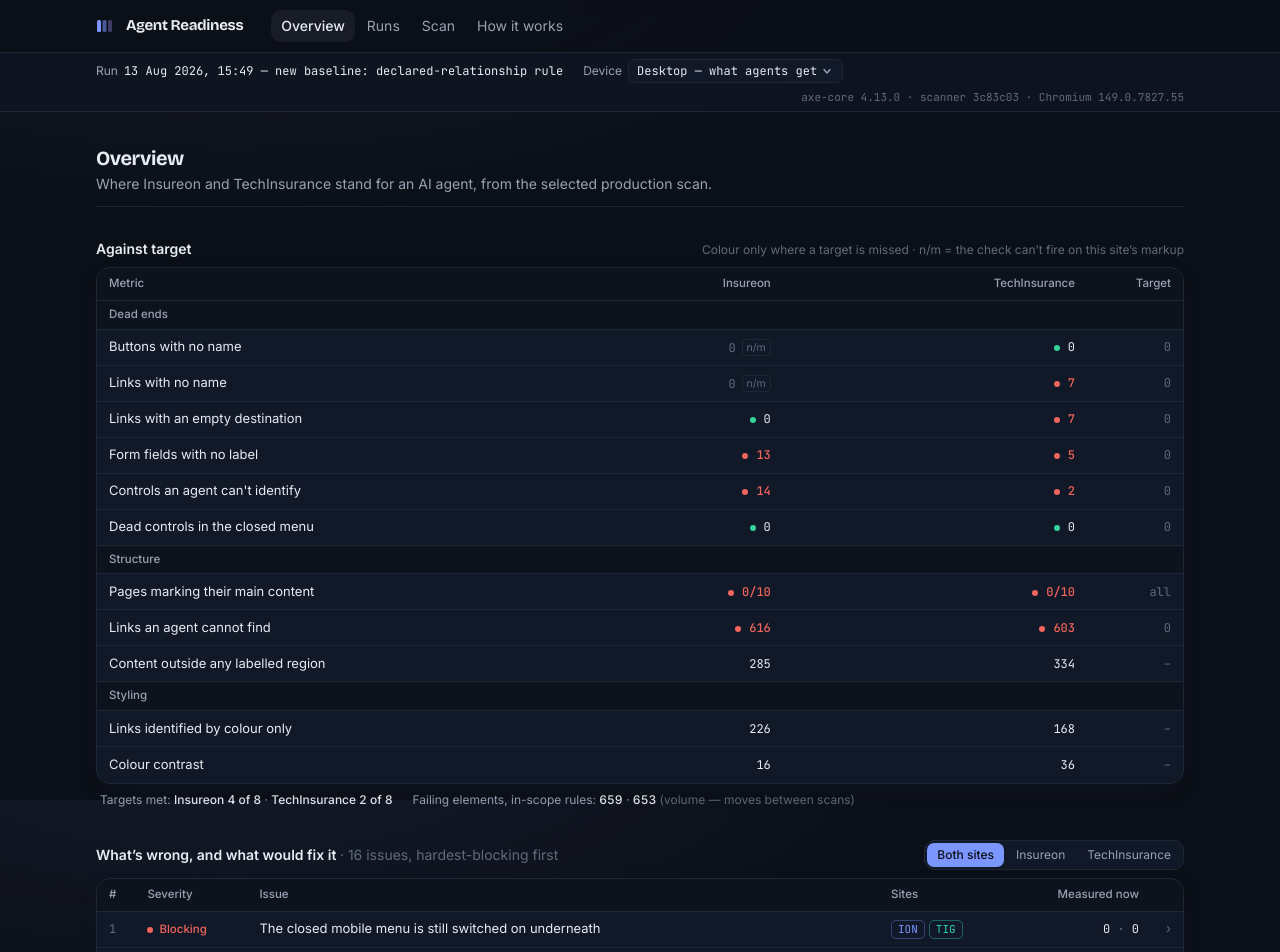
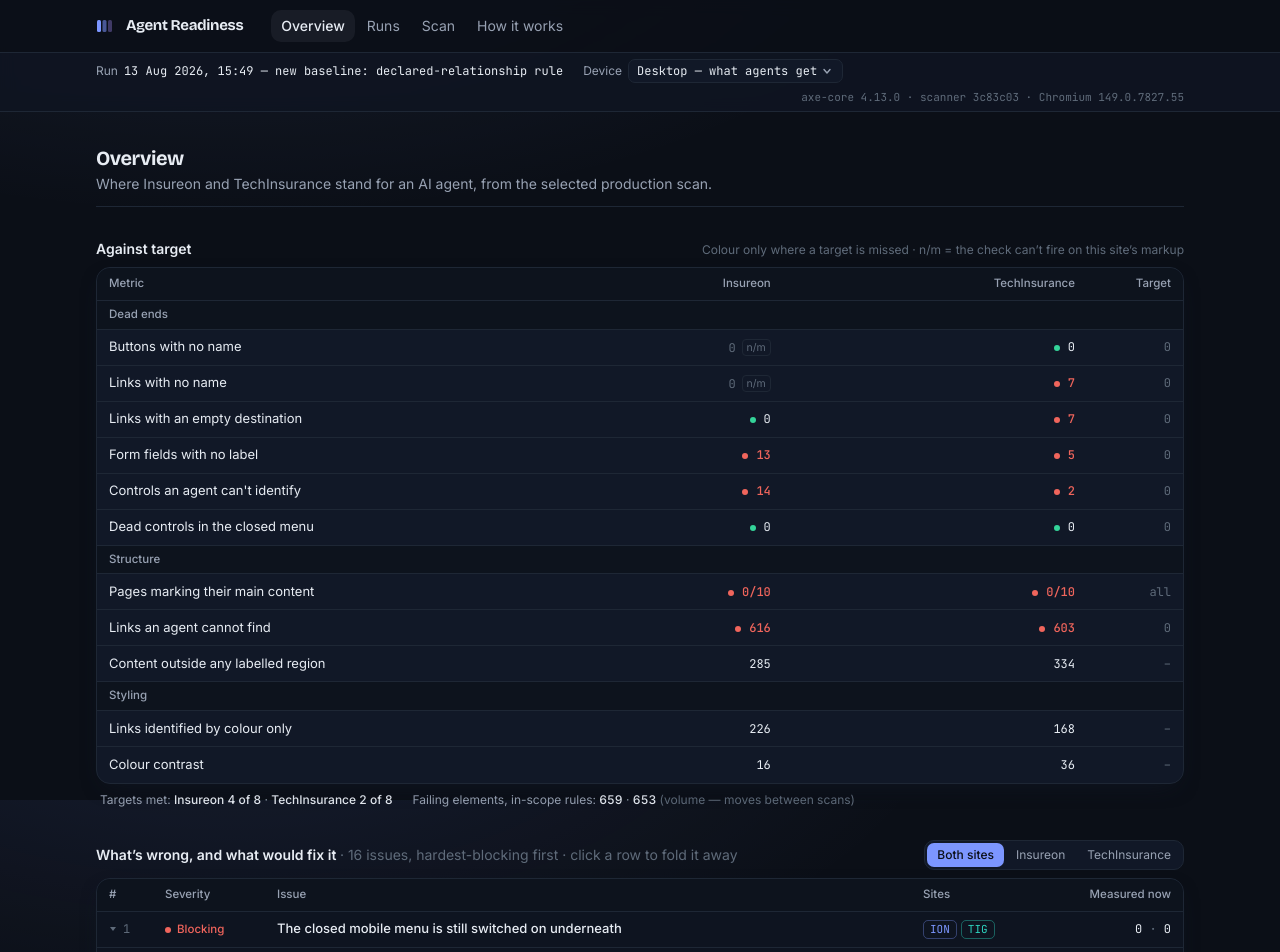
Before and after one commit to juanflores-ion/a11y-checker, a Next.js app: page / in a window 1280 px wide. Shown: the top 952 px of the page. Built offline with nearby package versions, Linux system fonts and the light colour scheme.

Commit message:
Issue rows open by default, with the caret on the left and the whole row as the target

```diff
--- a/src/components/overview/IssuesTable.tsx
+++ b/src/components/overview/IssuesTable.tsx
@@ -11,7 +11,7 @@
 import { SegmentedControl } from '../ui/SegmentedControl';
 import { SiteChip } from '../ui/SiteChip';
 import { StatusDot, type DotTone } from '../ui/StatusDot';
-import { FIGURE_CLASS, Table, TBody, Td, Th, THead, GroupRow, ToggleCell } from '../ui/Table';
+import { FIGURE_CLASS, Table, TBody, Td, Th, THead, GroupRow } from '../ui/Table';
 import { Tag } from '../ui/Tag';
 import { IssuePicture } from './IssuePicture';
 
@@ -45,7 +45,22 @@
   metricsByBrand: Record<Brand, Record<string, ResolvedMetric[]>>;
 }) {
   const [site, setSite] = useState<SiteFilter>('both');
-  const [openId, setOpenId] = useState<string | null>(null);
+  /**
+   * Every row starts open, and the state tracks what has been *closed*.
+   *
+   * The row's whole point is the picture and the plain sentence inside it; a
+   * table of 16 collapsed titles asks the reader to guess that anything is
+   * there. Closing is the deliberate act — for the reader who has read one and
+   * wants it out of the way — so nothing is hidden on arrival.
+   */
+  const [closed, setClosed] = useState<ReadonlySet<string>>(() => new Set());
+  const toggle = (id: string) =>
+    setClosed((prev) => {
+      const next = new Set(prev);
+      if (next.has(id)) next.delete(id);
+      else next.add(id);
+      return next;
+    });
 
   const { tracked, parked } = useMemo(() => {
     const sorted = sortIssues(ISSUES);
@@ -61,7 +76,8 @@
           What’s wrong, and what would fix it{' '}
           <span className="font-normal text-faint">
             · {visible.length} issue{visible.length === 1 ? '' : 's'}
-            {parked.length ? ` · ${parked.length} owned elsewhere` : ''}, hardest-blocking first
+            {parked.length ? ` · ${parked.length} owned elsewhere` : ''}, hardest-blocking first ·
+            click a row to fold it away
           </span>
         </h2>
         <SegmentedControl<SiteFilter>
@@ -78,16 +94,14 @@
       <Table label="Issues" className="[&>table]:min-w-[46rem]">
         <THead>
           <tr>
-            <Th className="w-8">#</Th>
+            <Th className="w-14">#</Th>
             <Th className="w-28">Severity</Th>
             <Th>Issue</Th>
             <Th className="w-28">Sites</Th>
             <Th align="right" className="w-40">
               Measured now
             </Th>
-            <Th className="w-8">
-              <span className="sr-only">Detail</span>
-            </Th>
+
           </tr>
         </THead>
         <TBody>
@@ -98,13 +112,13 @@
               issue={issue}
               brandsShown={brandsShown}
               metricsByBrand={metricsByBrand}
-              open={openId === issue.id}
-              onToggle={() => setOpenId(openId === issue.id ? null : issue.id)}
+              open={!closed.has(issue.id)}
+              onToggle={() => toggle(issue.id)}
             />
           ))}
           {parked.length ? (
             <>
-              <GroupRow colSpan={6}>
+              <GroupRow colSpan={5}>
                 Measured, but owned elsewhere — styling and brand-palette decisions, tracked here,
                 not part of this workstream
               </GroupRow>
@@ -115,8 +129,8 @@
                   issue={issue}
                   brandsShown={brandsShown}
                   metricsByBrand={metricsByBrand}
-                  open={openId === issue.id}
-                  onToggle={() => setOpenId(openId === issue.id ? null : issue.id)}
+                  open={!closed.has(issue.id)}
+                  onToggle={() => toggle(issue.id)}
                   muted
                 />
               ))}
@@ -149,8 +163,16 @@
   const panelId = `issue-${issue.id}`;
   return (
     <>
-      <tr className={open ? 'bg-paper/40' : undefined}>
-        <Td className="font-mono text-xs text-faint tnum">{index ?? '·'}</Td>
+      <tr
+        onClick={onToggle}
+        className={`cursor-pointer transition-colors hover:bg-paper/60 ${open ? 'bg-paper/40' : ''}`}
+      >
+        <Td className="pr-0 font-mono text-xs text-faint tnum">
+          <span className="inline-flex items-center gap-1.5">
+            <Caret open={open} />
+            {index ?? '·'}
+          </span>
+        </Td>
         <Td>
           <span className={`inline-flex items-center gap-1.5 whitespace-nowrap text-[11.5px] font-medium ${muted ? 'text-faint' : SEVERITY_TEXT[issue.severity]}`}>
             <StatusDot tone={muted ? 'na' : SEVERITY_DOT[issue.severity]} />
@@ -160,7 +182,12 @@
         <Td className={muted ? 'text-muted' : ''}>
           <button
             type="button"
-            onClick={onToggle}
+            onClick={(e) => {
+              // The row already toggles; without this the click counts twice
+              // and the row reopens as fast as it closes.
+              e.stopPropagation();
+              onToggle();
+            }}
             aria-expanded={open}
             aria-controls={open ? panelId : undefined}
             className={`text-left hover:underline underline-offset-2 ${open ? 'font-medium text-ink' : ''}`}
@@ -183,16 +210,30 @@
         <Td align="right" className="whitespace-nowrap font-mono text-xs tnum">
           <HeadlineFigure issue={issue} brands={brands} metricsByBrand={metricsByBrand} muted={muted} />
         </Td>
-        <ToggleCell open={open} onToggle={onToggle} controls={panelId} />
       </tr>
       {open ? (
         <tr id={panelId}>
-          <Td colSpan={6} className="h-auto bg-paper/40 py-4 pl-[3.25rem] pr-6">
+          <Td colSpan={5} className="h-auto bg-paper/40 py-4 pl-[3.25rem] pr-6">
             <IssueDetail issue={issue} brands={brands} metricsByBrand={metricsByBrand} muted={muted} />
           </Td>
         </tr>
       ) : null}
     </>
+  );
+}
+
+/** The disclosure marker, on the left where a reader expects to find one. */
+function Caret({ open }: { open: boolean }) {
+  return (
+    <svg
+      width="8"
+      height="8"
+      viewBox="0 0 8 8"
+      aria-hidden="true"
+      className={`transition-transform ${open ? 'rotate-90' : ''}`}
+    >
+      <path d="M2 1l4 3-4 3z" fill="currentColor" />
+    </svg>
   );
 }
 
```
